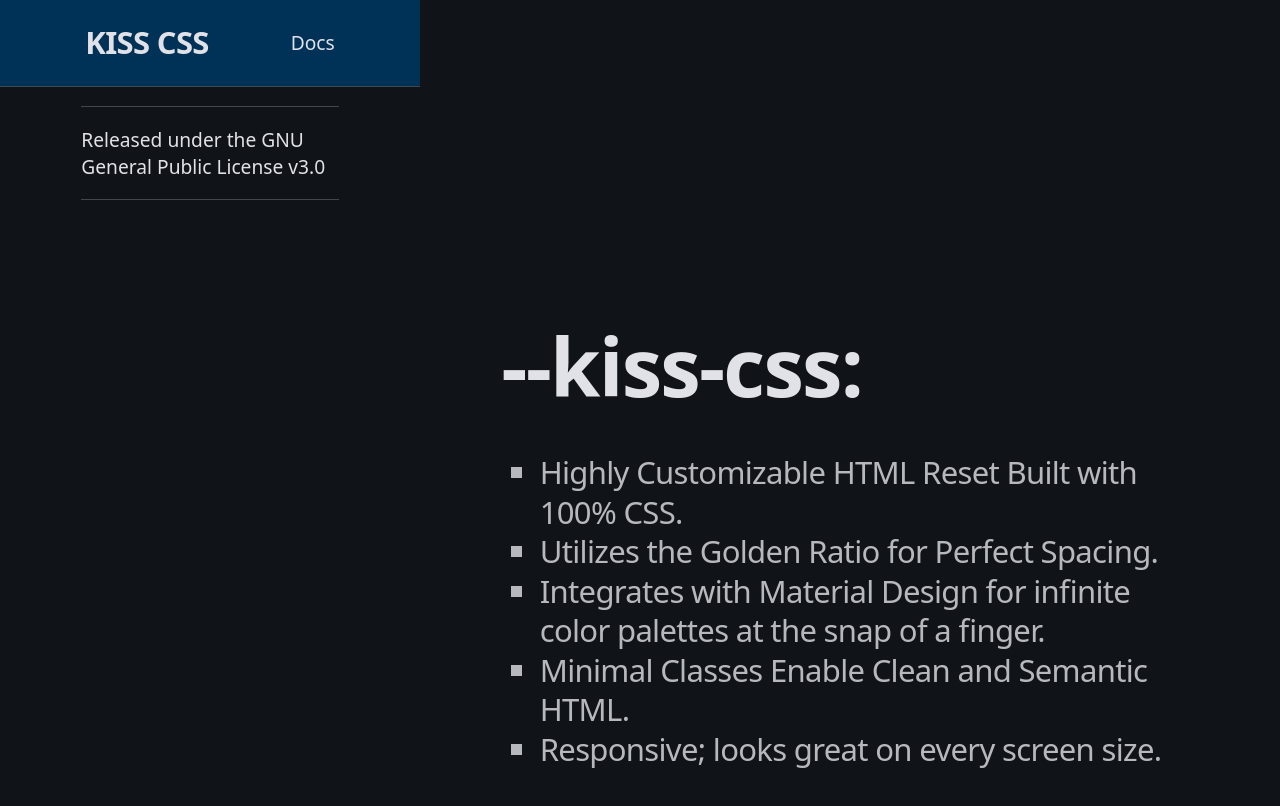
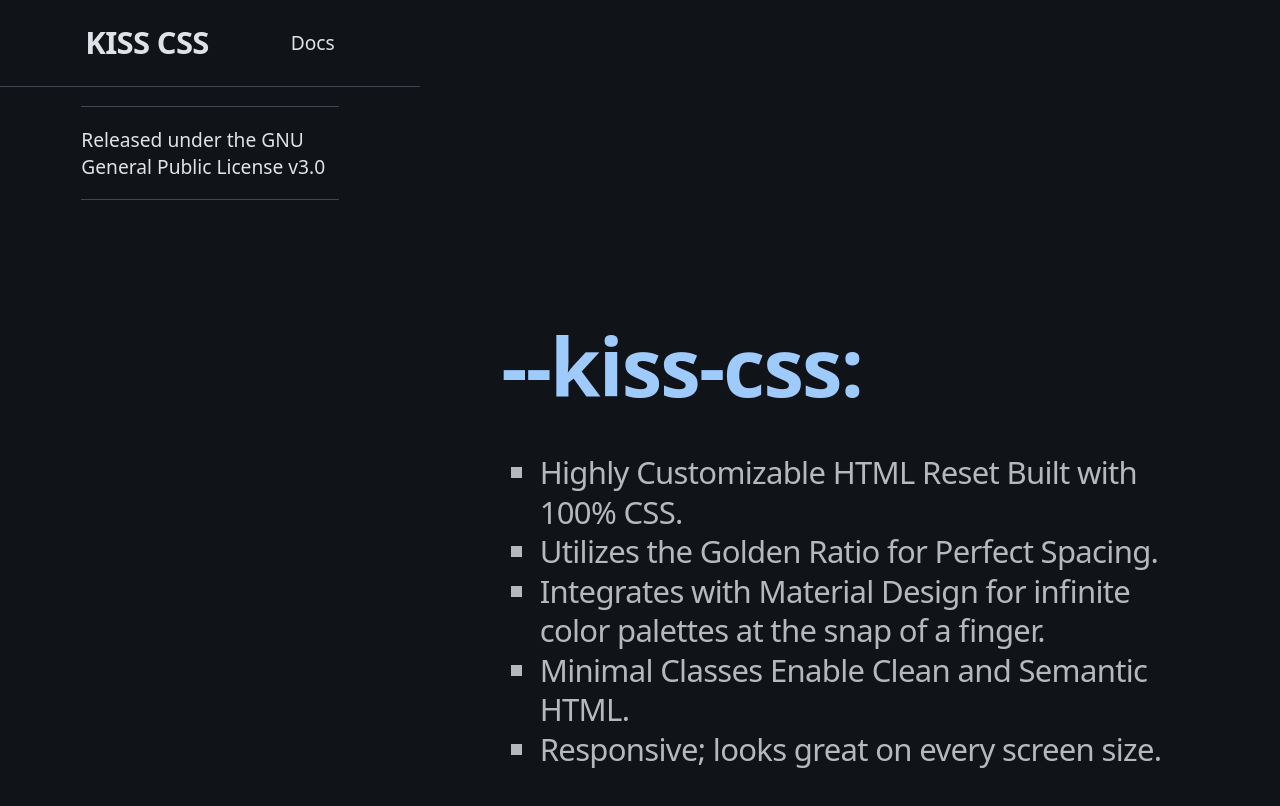
Before and after one commit to JDRadatti/kiss-css.com, a website built with Vite: page kiss-css-website/index.html in a window 1280 px wide. Built offline with nearby package versions, Linux system fonts and the light colour scheme.

Commit message:
Update index.html style

```diff
--- a/kiss-css-website/index.html
+++ b/kiss-css-website/index.html
@@ -12,12 +12,12 @@
 </head>
 
 <body>
-    <header class="bg-onprimary">
+    <header>
         <kiss-navbar></kiss-navbar>
     </header>
     <main>
         <hgroup>
-            <h1 data-tooltip="Keep It Simple, Stupid."> --kiss-css:</h1>
+            <h1 class="color-primary" data-tooltip="Keep It Simple, Stupid."> --kiss-css:</h1>
             <div class="title2">
                 <ul>
                     <li>Highly Customizable HTML Reset Built with 100% CSS.</li>
@@ -28,9 +28,6 @@
                 </ul>
             </div>
         </hgroup>
-
-        <div role="document">
-        </div>
     </main>
     <footer><kiss-footer></kiss-footer></footer>
     <script type="module" src="js/navbar.js"></script>
```
